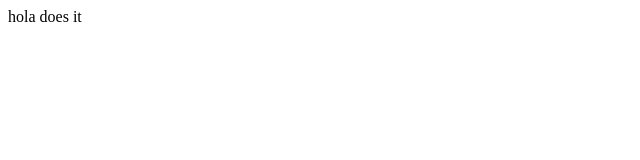
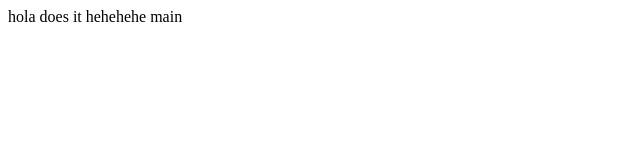
Before and after one commit to HubETF/Demo, a plain HTML site: page index.html in a window 1280 px wide. Shown: the whole page, without its empty margins (0-640 px from the left). Drawn offline with Linux system fonts and the light colour scheme.

Commit message:
trial from main Changes to be committed: 	modified:   index.html

```diff
--- a/index.html
+++ b/index.html
@@ -8,5 +8,6 @@
 <body>
     hola
     does it
+    hehehehe main
 </body>
 </html>
```
